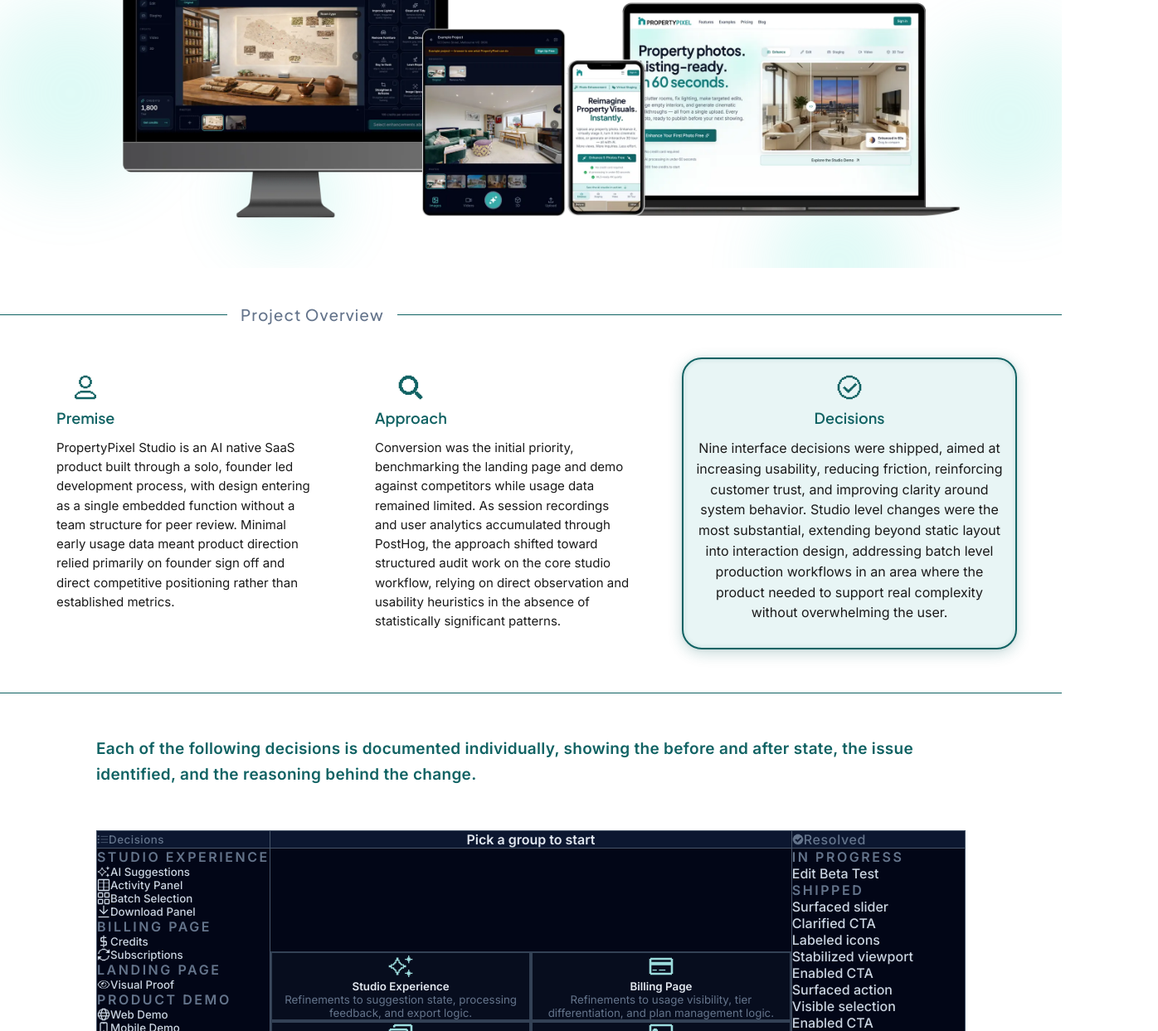
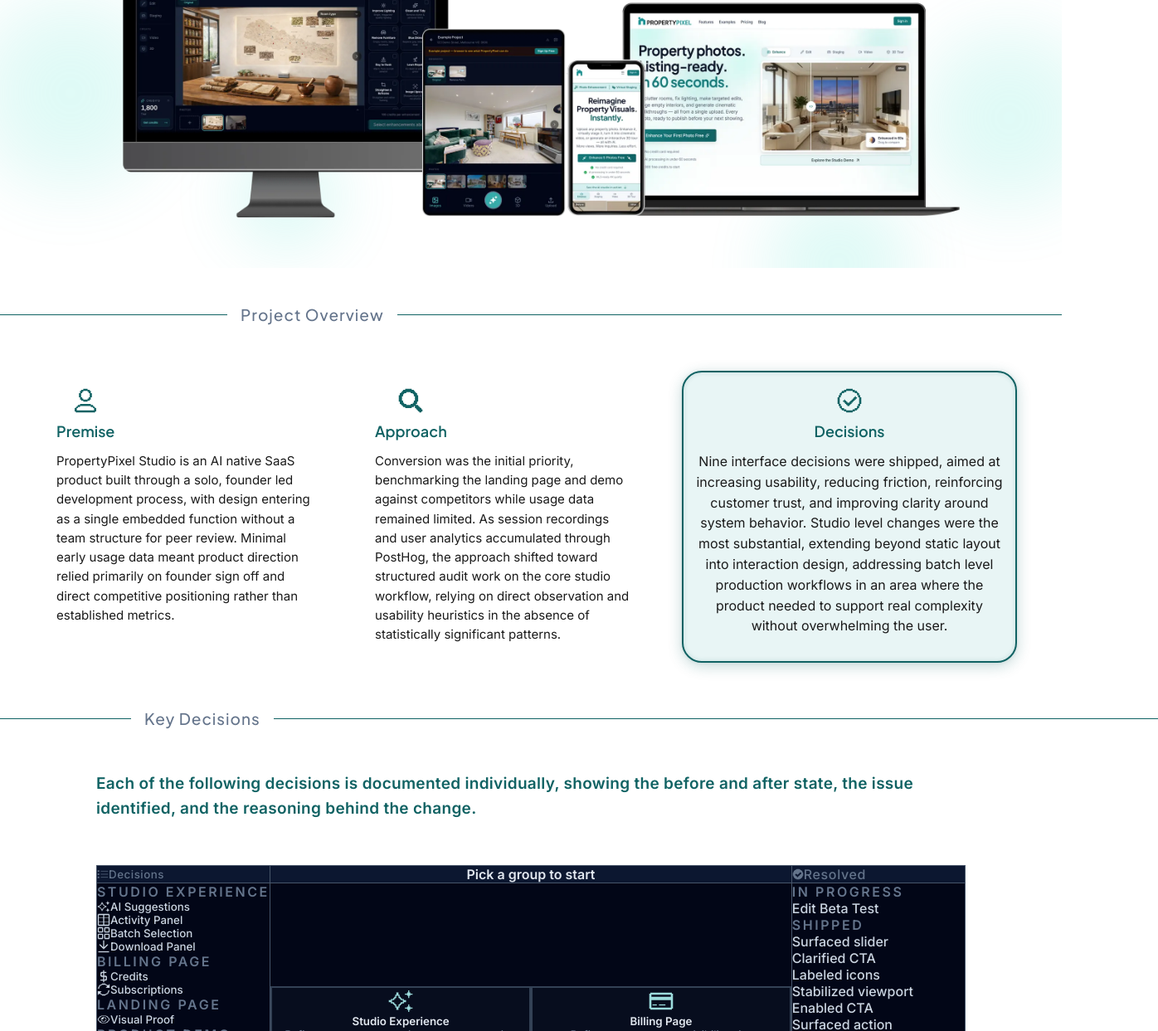
Before and after one commit to rishavux/pp-case-study, a website: page index.html in a window 1280 px wide. Shown: the part 477-1720 px from the top of the page at 83% size, 1396 px wide, since content can reach past the window. Drawn offline with Linux system fonts and the light colour scheme.

Commit message:
Add Key Decisions title bar, widen overview card gaps

```diff
--- a/index.html
+++ b/index.html
@@ -107,6 +107,12 @@
       </div>
     </div>
   </section>
+
+  <div class="section-title key-decisions-title">
+    <span class="title-line"></span>
+    <h2 class="section-heading">Key Decisions</h2>
+    <span class="title-line title-line--grow"></span>
+  </div>
 
   <p class="key-decisions-intro">Each of the following decisions is documented individually, showing the before and after state, the issue identified, and the reasoning behind the change.</p>
 
--- a/style.css
+++ b/style.css
@@ -199,7 +199,7 @@ img, video {
 }
 
 .overview-section:not(.overview-section--reflection) {
-  padding-bottom: 36px;
+  padding-bottom: 40px;
 }
 
 .overview-section--reflection {
@@ -248,7 +248,7 @@ img, video {
   align-items: flex-start;
   justify-content: center;
   gap: 48px;
-  padding: 16px 48px;
+  padding: 32px 48px 16px;
 }
 
 .overview-col {
@@ -362,9 +362,19 @@ img, video {
 /* ═══════════════════════════════════════════════════════════
    KEY DECISIONS
 ═══════════════════════════════════════════════════════════ */
+.key-decisions-title {
+  margin: 0 -116px 24px;
+}
+
+.key-decisions-title .section-heading {
+  font-weight: 500;
+  font-size: clamp(15px, 7px + 0.9375vw, 19px);
+  letter-spacing: 1px;
+  text-transform: capitalize;
+}
+
 .key-decisions-intro {
-  padding: 52px 116px 52px;
-  border-top: 1px solid var(--pp-teal);
+  padding: 28px 116px 52px;
   font-family: 'Inter', sans-serif;
   font-weight: 600;
   font-size: 19px;
```
